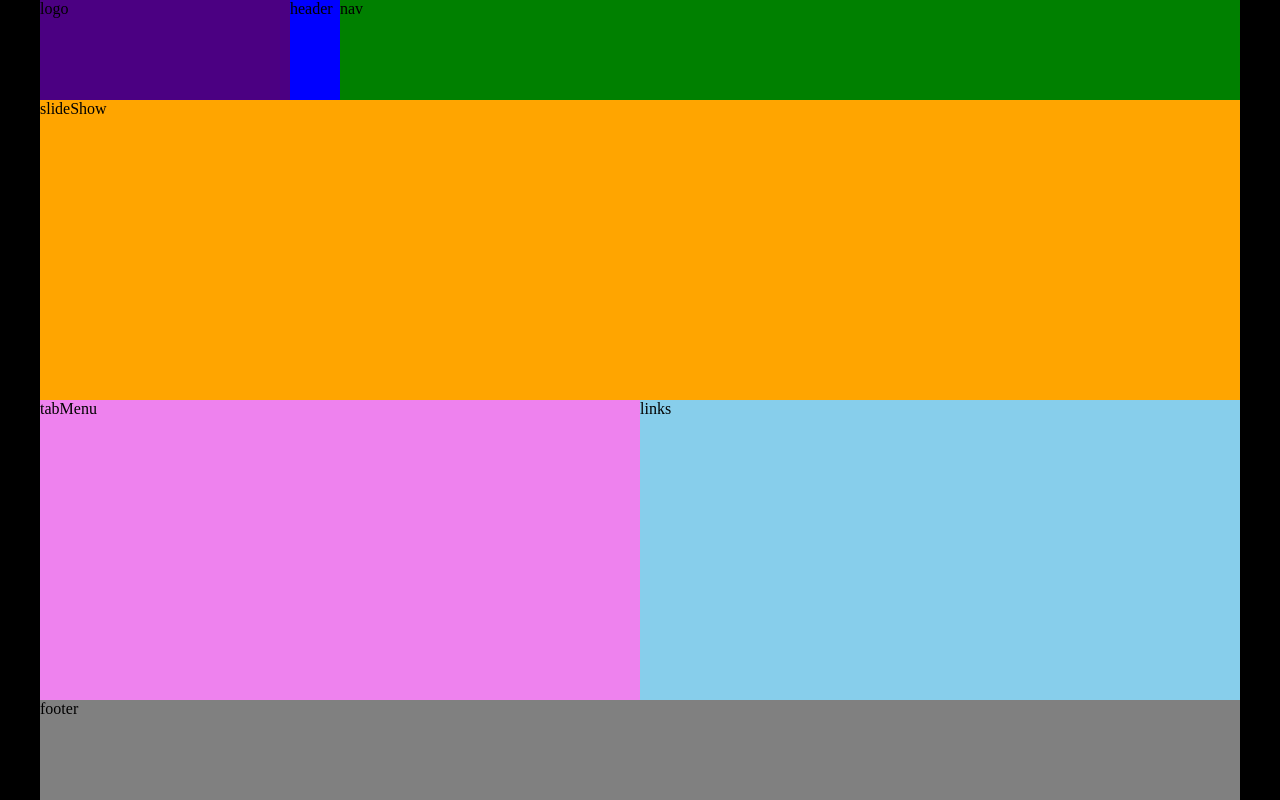
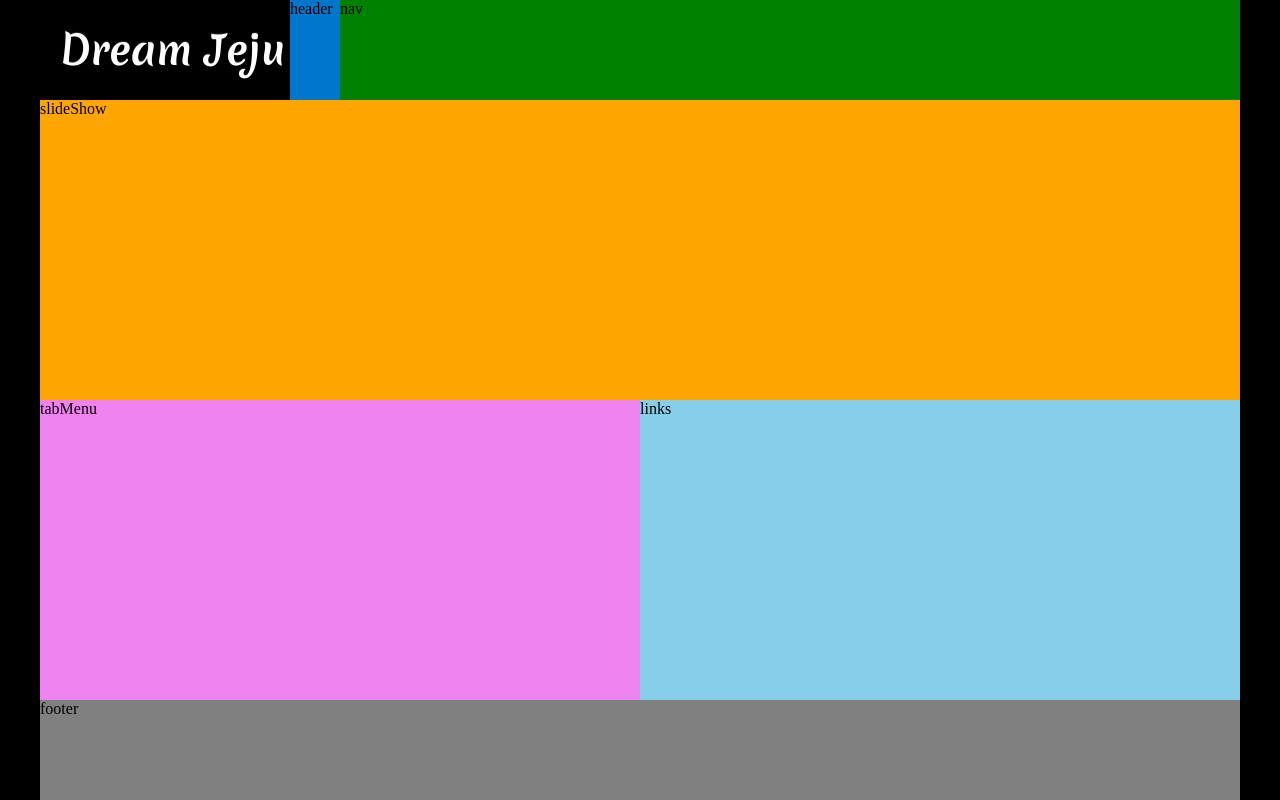
Before and after one commit to oljkr/fe_miniProject, a plain HTML site: page index.html in a window 1280 px wide. Drawn offline with Linux system fonts and the light colour scheme.

Commit message:
웹폰트를 사용해 로고 만들기

```diff
--- a/css/style.css
+++ b/css/style.css
@@ -1,8 +1,14 @@
+@import url('https://fonts.googleapis.com/css2?family=Merienda:wght@700&display=swap');
+
 * {
     margin: 0; /* 마진값 초기화 */
     padding: 0; /* 패딩값 초기화 */
     box-sizing: border-box; /* 박스 영역은 테두리까지 지정 */
     background-color: black;
+}
+
+a {
+    text-decoration: none;
 }
 #container {
     margin: 0 auto; /* 화면 중앙에 배치 */
@@ -13,14 +19,23 @@
 header {
     width: 100%;    /* 너비 */
     height: 100px;  /* 높이 */
-    background-color: blue;
+    background-color: #07c;
 }
 /* 로고 영역 */
 #logo {
     float: left;    /* 왼쪽으로 플로팅 */
     width: 250px;   /* 너비 */
     height: 100px;  /* 높이 */
-    background-color: indigo;
+    line-height: 100px;
+    padding-left: 20px;
+}
+
+#logo h1 {
+    font-family: 'Merienda', cursive;
+    font-weight: 700;
+    font-size: 40px;    /* 폰트 크기*/
+    color: #fff;    /* 폰트 색상 */
+    text-shadow: 0 -1px 0 #222; /* 그림자색 */
 }
 
 /* 네비게이션 영역 */
--- a/index.html
+++ b/index.html
@@ -12,7 +12,9 @@
         <header>
             header
             <div id="logo">
-                logo
+                <a href="index.html">
+                    <h1>Dream Jeju</h1>
+                </a>
             </div><!--id="logo" end-->
             <nav>
                 nav
```
